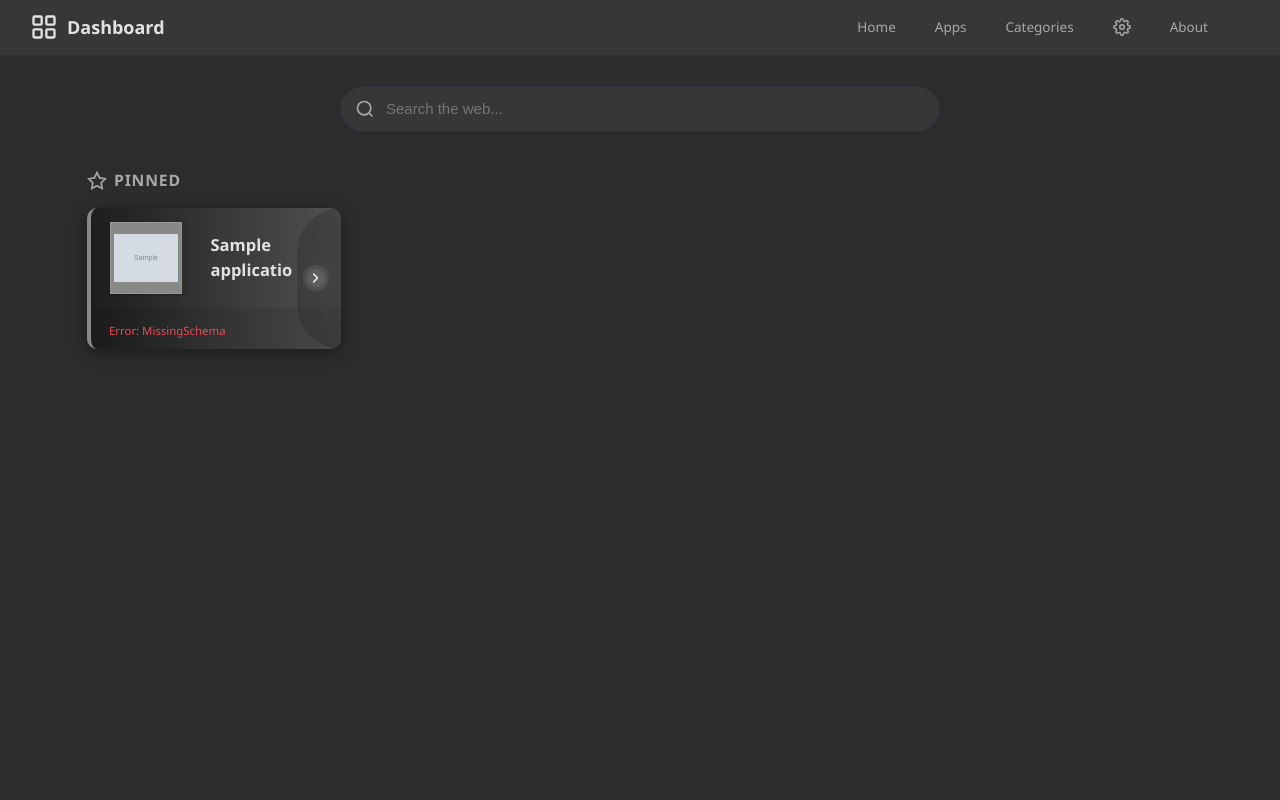
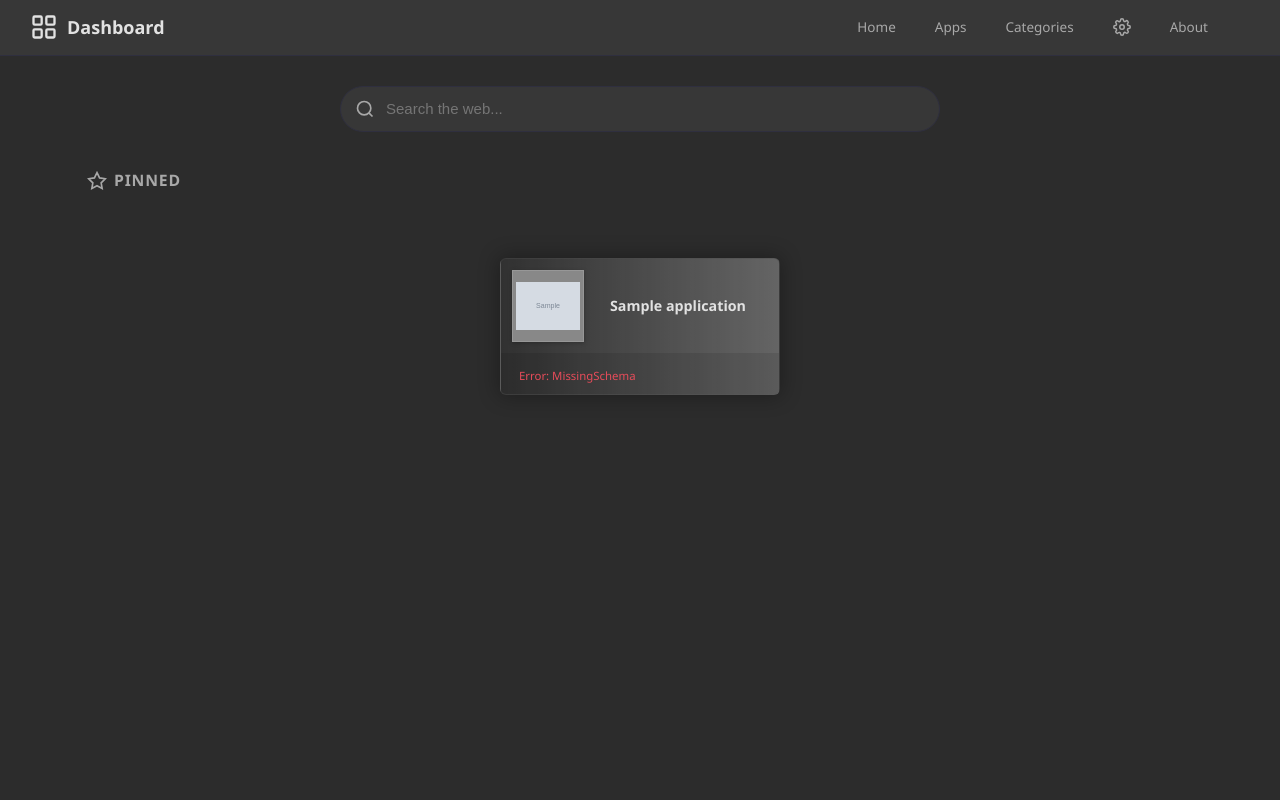
Before and after one commit to ftsiadimos/Dashboard, a Flask app: page / in a window 1280 px wide. Run offline with Flask 3, Linux system fonts and the light colour scheme; tables that the repository leaves empty hold one stand-in row (values such as "Sample post"); grey boxes marked "Sample" are stand-in pictures.

Commit message:
feat: implement category sorting functionality and update settings page layout

```diff
--- a/dashboard/blueprints/settings.py
+++ b/dashboard/blueprints/settings.py
@@ -9,7 +9,7 @@ from dashboard.utils import get_settings
 def settings_page():
     if request.method == "POST":
         # we persist a handful of settings; boolean flags need special handling
-        keys = ["title", "background_url", "search_provider", "search_enabled", "navbar_enabled", "columns"]
+        keys = ["title", "background_url", "search_provider", "search_enabled", "navbar_enabled"]
         with get_db() as db:
             for key in keys:
                 if key in ("search_enabled", "navbar_enabled"):
--- a/requirements.txt
+++ b/requirements.txt
@@ -5,3 +5,4 @@ requests==2.32.3
 gunicorn==23.0.0
 Flask-SQLAlchemy==3.1.0
 SQLAlchemy==2.0.40
+python-dotenv==1.0.0
--- a/static/style.css
+++ b/static/style.css
@@ -4,7 +4,7 @@
 :root {
     --bg: #2c2c2c;
     --bg-surface: #373737;
-    --bg-card: #4a4a4a; /* lighter grey for cards */
+    --bg-card: #252525; /* darker grey for cards */
     --bg-hover: #3f3f3f;
     --text: #e2e2e2;
     --text-muted: #a8a8a8;
@@ -169,19 +169,14 @@ a:hover { text-decoration: underline; }
 
 /* ── App Grid ─────────────────────────────────────────────────────────────── */
 .app-grid {
-    display: grid;
-    gap: 2rem; /* more breathing room between tiles */
-    /* allow cards to stretch from roughly 200px up to available space
-       auto-fit ensures as many columns as will comfortably fit without
-       exceeding a sensible minimum width; the max-width on .container
-       keeps us from having more than about 6 columns on very wide screens */
-    grid-template-columns: repeat(auto-fit, minmax(220px, 1fr));
+    display: flex;
+    flex-wrap: wrap;
+    justify-content: center;
+    align-items: center;
+    align-content: center;
+    padding: 30px 10px;
+    gap: 20px;
 }
-
-/* explicit fallbacks for small devices (grid-template above handles most
-   of the sizing but these ensure exactly one column once below 600px) */
-@media (max-width: 600px)  { .app-grid { grid-template-columns: 1fr !important; } }
-@media (max-width: 400px)  { .app-grid { grid-template-columns: 1fr !important; } }
 
 /* ── Mobile adjustments ──────────────────────────────────────────────────── */
 html { font-size: 15px; }
@@ -203,6 +198,11 @@ html { font-size: 15px; }
 /* ensure grid and cards don't kiss screen edges */
 @media (max-width: 600px) {
     .app-grid { padding: 0 0.75rem; gap: 1.5rem; }
+}
+
+/* For very narrow viewports, fall back to a single column to keep cards readable */
+@media (max-width: 480px) {
+    .app-card { flex: 0 0 100%; width: 100%; max-width: none; }
 }
 
 /* hide title when card too narrow for text */
@@ -259,21 +259,27 @@ html { font-size: 15px; }
     flex-direction: column; /* footer below main row */
     align-items: stretch;
     padding: 0;
+
+    /* Tile size + layout (Heimdall-style) */
+    width: 280px;
+    min-height: 90px;
+    margin: 20px;
+    flex: 0 0 280px;
+
     /* subtle tint based on the app accent color, while keeping the overall dark theme */
-    background:
-        linear-gradient(to right, rgba(18, 18, 18, 0.82) 0%, rgba(32, 16, 16, 0) 100%),
-        color-mix(in srgb, var(--card-color, var(--primary)) 12%, var(--bg-card));
-    border-radius: var(--radius);
-    box-shadow: 0 4px 16px rgba(0,0,0,0.35);
+    background-image: linear-gradient(90deg, rgba(255,255,255,0), rgba(255,255,255,0.25));
+    background-color: color-mix(in srgb, var(--card-color, var(--primary)) 12%, var(--bg-card));
+    border-radius: 6px;
+    border: 1px solid rgba(76, 76, 76, 0.4);
+
+    box-shadow: 0 0 20px 2px rgba(0,0,0,0.3);
     text-decoration: none;
     color: var(--text);
-    transition: box-shadow var(--transition), background var(--transition), transform var(--transition), filter var(--transition);
-    border: none;
-    border-left: 4px solid var(--card-color, var(--primary));
+    transition: all 0.35s ease-in-out;
     overflow: hidden;
     will-change: transform, filter, box-shadow;
-    /* size controlled by grid; no fixed min/max */
 }
+
 
 .app-card:focus-visible {
     outline: 0;
@@ -325,11 +331,16 @@ html { font-size: 15px; }
 .app-card-main {
     display: flex;
     align-items: center;
-    gap: 1.2rem;
-    padding: 1.2rem 1.5rem;
-    padding-right: 3.2rem; /* make room for the curved arrow panel */
+    gap: 1rem;
+    padding: 15px;
+    padding-right: 20px;
     width: 100%;
     container-type: inline-size;
+}
+
+/* Hide the right-side arrow panel */
+.app-arrow {
+    display: none !important;
 }
 
 .app-icon-wrap {
@@ -367,12 +378,11 @@ html { font-size: 15px; }
     position: absolute;
     top: 0;
     bottom: 0;
-    right: 0;
+    right: -30px;
     display: flex;
     align-items: center;
     justify-content: center;
-    width: 3rem;
-    padding-right: 0.4rem;
+    width: 100px;
     opacity: 0.9;
     background: rgba(0,0,0,0.18);
     border-left: 1px solid rgba(255,255,255,0.08);
@@ -382,12 +392,12 @@ html { font-size: 15px; }
 }
 
 .app-arrow svg {
-    width: 26px;
-    height: 26px;
+    width: 24px;
+    height: 24px;
     padding: 0.25rem;
-    border-radius: 999px;
+    border-radius: 50%;
     background: rgba(255,255,255,0.08);
-    filter: drop-shadow(0 0 6px rgba(255,255,255,0.25));
+    filter: drop-shadow(2px 0 8px rgba(0,0,0,0.4));
     animation: glowPulse 2.5s infinite ease-in-out;
 }
 
@@ -396,7 +406,7 @@ html { font-size: 15px; }
     50% { filter: drop-shadow(0 0 8px rgba(255,255,255,0.28)); }
 }
 .app-icon-letter {
-    font-size: 1.2rem;
+    font-size: 1rem;
     font-weight: 700;
     color: white;
 }
@@ -409,7 +419,7 @@ html { font-size: 15px; }
 
 .app-title {
     font-weight: 600;
-    font-size: 1.1rem; /* larger title */
+    font-size: 0.95rem; /* smaller title */
     /* allow wrapping to two lines when container is a bit wider than minimum */
     white-space: normal;
     overflow: hidden;
--- a/templates/categories.html
+++ b/templates/categories.html
@@ -24,6 +24,12 @@
                 <td><strong>{{ cat.name }}</strong></td>
                 <td>{{ cat.app_count }}</td>
                 <td class="actions-cell">
+                    <form method="post" action="{{ url_for('main.category_move', cat_id=cat.id, direction='up') }}" class="inline-form">
+                        <button type="submit" class="btn btn-sm">↑</button>
+                    </form>
+                    <form method="post" action="{{ url_for('main.category_move', cat_id=cat.id, direction='down') }}" class="inline-form">
+                        <button type="submit" class="btn btn-sm">↓</button>
+                    </form>
                     <a href="{{ url_for('main.category_edit', cat_id=cat.id) }}" class="btn btn-sm">Edit</a>
                     <form method="post" action="{{ url_for('main.category_delete', cat_id=cat.id) }}" class="inline-form" onsubmit="return confirm('Delete this category? Apps in this category will become uncategorized.')">
                         <button type="submit" class="btn btn-sm btn-danger">Delete</button>
--- a/templates/index.html
+++ b/templates/index.html
@@ -57,8 +57,7 @@
         <svg width="20" height="20" viewBox="0 0 24 24" fill="none" stroke="currentColor" stroke-width="2"><path d="M12 2L15.09 8.26 22 9.27 17 14.14 18.18 21.02 12 17.77 5.82 21.02 7 14.14 2 9.27 8.91 8.26 12 2z"/></svg>
         Pinned
     </h2>
-    {% set cols = settings.get('columns', 'auto') %}
-    <div class="app-grid"{% if cols != 'auto' %} style="grid-template-columns: repeat({{ cols }}, 1fr);"{% endif %}>
+    <div class="app-grid">
         {% for app in pinned %}
         {{ app_card(app) }}
         {% endfor %}
@@ -72,7 +71,7 @@
 {% if cat_apps %}
 <section class="section">
     <h2 class="section-title">{{ cat.name }}</h2>
-    <div class="app-grid"{% if cols != 'auto' %} style="grid-template-columns: repeat({{ cols }}, 1fr);"{% endif %}>
+    <div class="app-grid">
         {% for app in cat_apps %}
         {{ app_card(app) }}
         {% endfor %}
@@ -84,7 +83,7 @@
 {% if uncategorized %}
 <section class="section">
     <h2 class="section-title">Other</h2>
-    <div class="app-grid"{% if cols != 'auto' %} style="grid-template-columns: repeat({{ cols }}, 1fr);"{% endif %}>
+    <div class="app-grid">
         {% for app in uncategorized %}
         {{ app_card(app) }}
         {% endfor %}
```
Also changed, not shown: dashboard/blueprints/categories.py (+39 -1 lines), templates/settings.html (+0 -9 lines), 2 other files.
